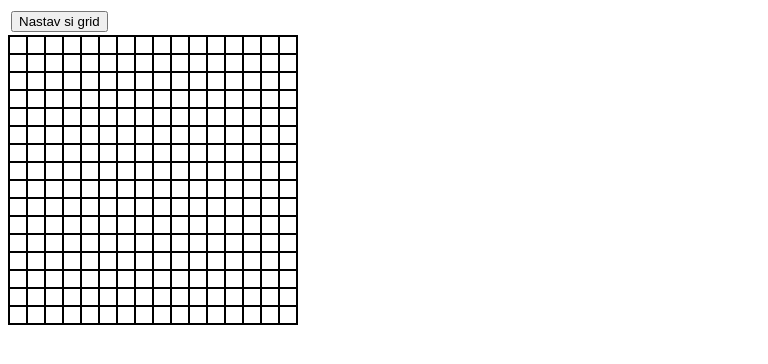
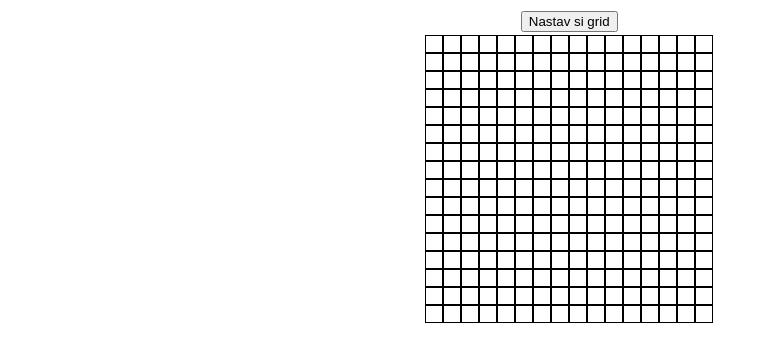
Before and after one commit to lkrabac/javascript, a plain HTML site: page index.html in a window 1280 px wide. Shown: the whole page, without its empty margins (0-768 px from the left). Drawn offline with Linux system fonts and the light colour scheme.

Commit message:
Funkcionalita dokoncena

```diff
--- a/index.html
+++ b/index.html
@@ -8,8 +8,7 @@
 </head>
 <style>
     #container {
-        border: 1px solid black;
-        width: 288px;
+        width: 60%;
         display: flex;
         flex-wrap: wrap;
     }
@@ -17,33 +16,70 @@
         height: 16px;
         width:16px;
         border: 1px solid black;
-
     }
 
     .square-painted {
         background-color: black;
     }
 
+    .container-wrapper {
+        width: 88.8%;
+        display: flex;
+        justify-content: center;
+        align-items: center;
+    }
+
+    .btn-wrapper {
+        width: 88.8%;
+        display: flex;
+        justify-content: center;
+    }
+
 </style>
 <body>
-    <button id="btn" style="margin: 3px">Nastav si grid</button>
+    <div class="btn-wrapper"><button id="btn" style="margin: 3px">Nastav si grid</button></div>
+
+    <div class="container-wrapper">
         <div id="container">
 
         </div>
+    </div>
     <script>
+        let square;
         const container = document.getElementById("container");
+        window.onload = function() {
+
             for(i=0; i < 256; i++) {
-            const square = document.createElement("div");
+                container.style.cssText = "width:"+(16*18)+"px";
+                square = document.createElement("div");
+
+                square.classList.add("square");
+                square.addEventListener("mouseover", (e) => {
+                    e.target.classList.add("square-painted");
+                });
+
+                container.appendChild(square);
+            }
+            console.log("zaciatok");
+        };
+
+        const btn = document.getElementById("btn");
+
+        btn.addEventListener("click", (e) => {
+            container.innerHTML = '';
+            let velkost = prompt("Velkost gridu (v riadkoch)");
+            container.style.cssText = "width:"+(velkost*18)+"px";
+            for(i=0; i < (velkost*velkost); i++) {
+
+                square = document.createElement("div");
+
                 square.classList.add("square");
                 square.addEventListener("mouseover", (e) => {
                     e.target.classList.add("square-painted");
                 });
                 container.appendChild(square);
             }
-        const btn = document.getElementById("btn");
-        btn.addEventListener("click", (e) => {
-            let velkost = prompt("velkost gridu");
-            console.log(velkost);
+
         });
     </script>
 </body>
```
Lines whose indentation alone changed are shown as unchanged.
